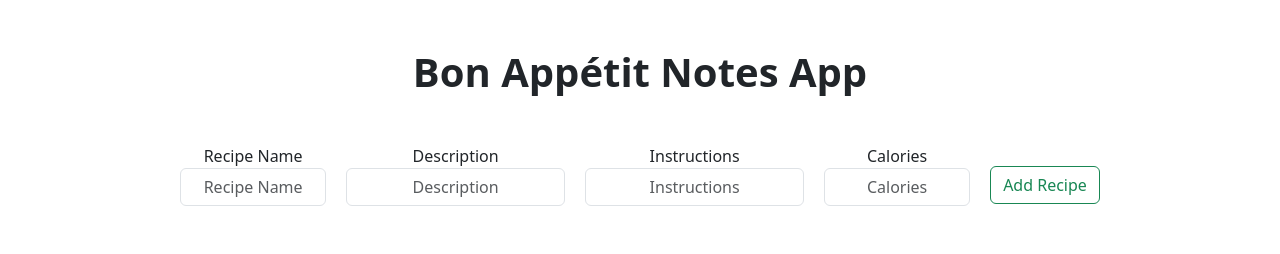
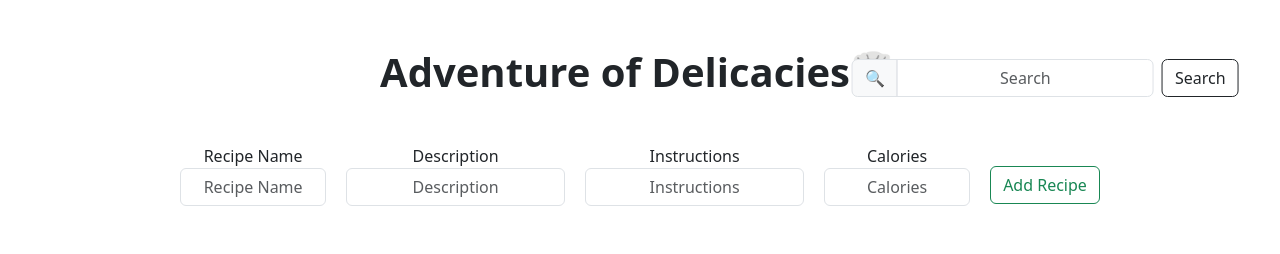
Before and after one commit to Linara2/AI_PHP_Recipe_Tracker_new, a PHP site: page /recipe/index.php in a window 1280 px wide. Shown: the part 71-325 px from the top of the page. Run offline with PHP 8.4, Linux system fonts and the light colour scheme; the visitor is signed in with stand-in values (Sample User, id 1); data that the repository does not hold is empty.

Commit message:
modified:   recipe/index.php

```diff
--- a/recipe/index.php
+++ b/recipe/index.php
@@ -99,10 +99,29 @@
         .modal-custom {
             top: 30%;
         }
+        .position-absolute {
+          position: absolute;
+          top: 130px; /* Adjust as needed */
+          right: 2px; /* Adjust as needed */
+          transform: translateX(-10%); /* Move 10% towards left */
+        }
       </style>
 
       <div class="container-md text-center mt-5" style="max-width: 900px;">
-        <h1 class="fw-bold" class="mb-4">Bon Appétit Notes App</h1>
+        <h1 class="fw-bold" class="mb-4">Adventure of Delicacies👨‍🍳</h1>
+        <form action="" method="GET" class="row row-cols-lg-auto g-2 align-items-center position-absolute">
+         <div class="col-12">
+          <label class="visually-hidden" for="inlineFormInputGroupUsername">Search</label>
+          <div class="input-group">
+
+            <div class="input-group-text">🔍</div>
+            <input type="text" name="search" class="form-control" id="inlineFormInputGroupUsername" placeholder="Search">
+         </div>
+        </div>
+        <div class="col-12">
+          <button type="submit" class="btn btn-outline-dark">Search</button>
+        </div>
+        </form>
         <div id="alertBox" class="alert alert-success d-none" role="alert">
         A new recipe has been added!
         </div>
@@ -127,6 +146,8 @@
                 <div class="col">
                     <button type="submit" class="btn btn-outline-success">Add Recipe</button>
                 </div>
+
+
             </div>
         </form>
         <table class="table mt-5 table-striped">
@@ -156,7 +177,16 @@
                 }
 
 
-                $sql = "SELECT id, createdDate,recipeName, description, instructions, calories FROM recipe WHERE email='$email' ORDER BY createdDate DESC";
+                if(isset($_GET['search'])){
+                  $search=$_GET['search'];
+                  if($search==''){
+                    $sql = "SELECT id, createdDate,recipeName, description, instructions, calories FROM recipe WHERE email='$email' ORDER BY createdDate DESC";
+                  }
+                  $sql = "SELECT id, createdDate,recipeName, description, instructions, calories FROM recipe WHERE email='$email' AND recipeName LIKE '%$search%' ORDER BY createdDate DESC";
+                }else{
+                  $sql = "SELECT id, createdDate,recipeName, description, instructions, calories FROM recipe WHERE email='$email' ORDER BY createdDate DESC";
+                }
+
                 $result = $conn->query($sql);
 
                 if ($result) {
@@ -233,6 +263,22 @@
       document.getElementById('confirmDeleteBtn').addEventListener('click', function() {
         window.location.href = 'dbrecipe.php?delid=' + deleteId;
       });
+
+      document.getElementById('searchInput').addEventListener('input', function() {
+        const searchTerm = this.value.toLowerCase();
+        const rows = document.querySelectorAll('#recipeTableBody tr');
+
+        rows.forEach(row => {
+          const recipeName = row.cells[1].textContent.toLowerCase();
+          const description = row.cells[2].textContent.toLowerCase();
+
+          if (recipeName.includes(searchTerm) || description.includes(searchTerm)) {
+            row.style.display = '';
+          } else {
+            row.style.display = 'none';
+          }
+        });
+      });
     </script>
   </body>
 </html>
```
